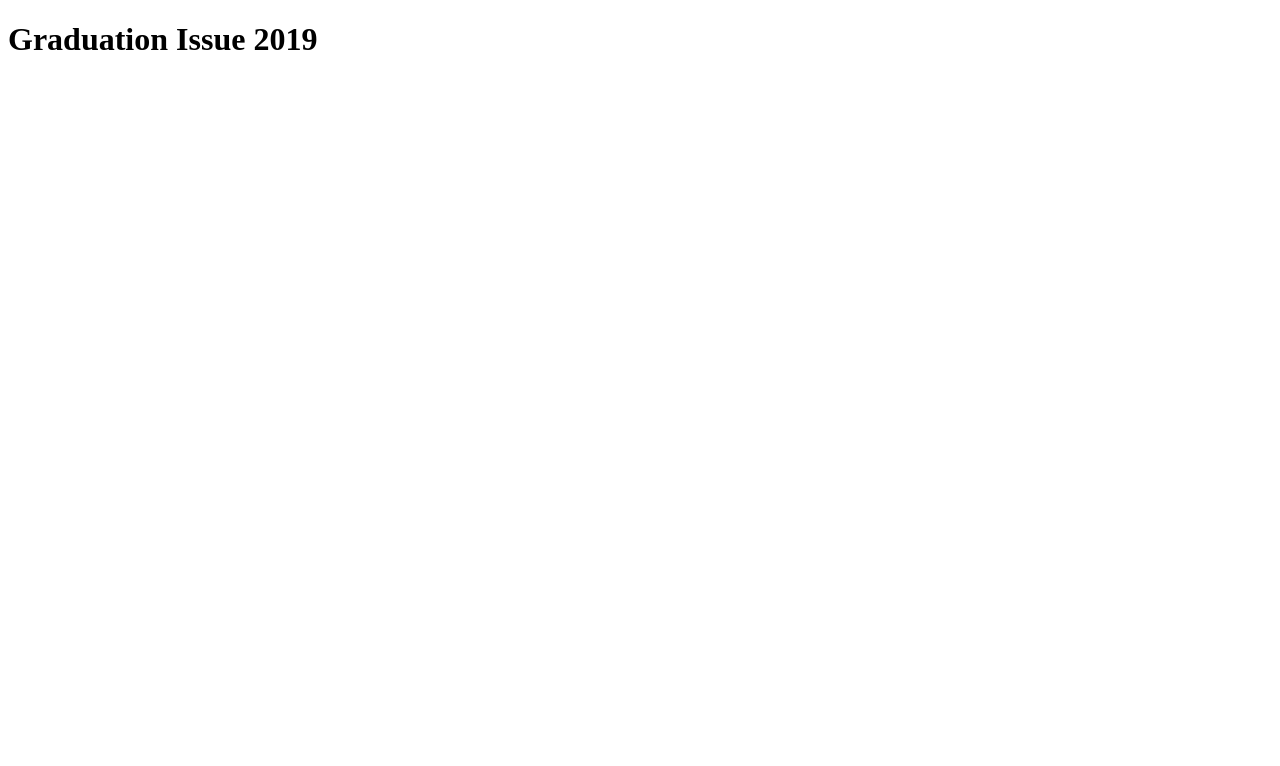
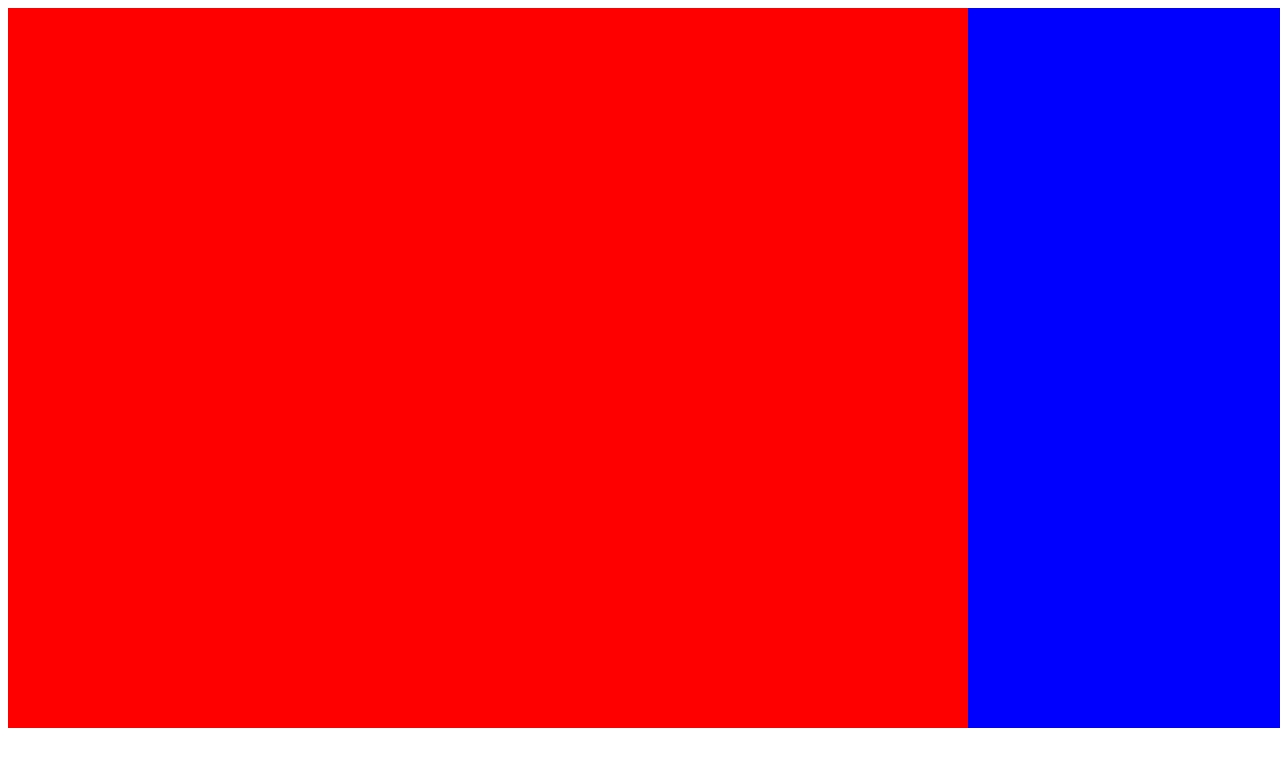
Before and after one commit to dailybruin/interactive.2019.graduation-issue, a React (Vite) app: page / in a window 1280 px wide. Shown: the top 766 px of the page. Built offline with nearby package versions, Linux system fonts and the light colour scheme.

Commit message:
added flex layout and emotion

```diff
--- a/package.json
+++ b/package.json
@@ -8,6 +8,7 @@
     },
     "dependencies": {
         "@babel/preset-react": "^7.0.0",
+        "emotion": "^10.0.9",
         "parcel": "^1.12.3",
         "parcel-bundler": "^1.12.3",
         "prettier": "^1.17.1",
--- a/src/components/App.js
+++ b/src/components/App.js
@@ -1,7 +1,8 @@
 import React from "react";
+import { Layout } from "./Layout";
 
 export class App extends React.Component {
     render() {
-        return <h1>Graduation Issue 2019</h1>
+        return <Layout />
     }
 }
--- /dev/null
+++ b/src/components/Layout/index.js
@@ -0,0 +1,29 @@
+import React from "react";
+import { css } from 'emotion'
+
+export class Layout extends React.Component {
+    render() {
+        return (
+            <div className={css`
+                display: flex;
+                flex-direction: row;
+                justify-content: flex-start;
+                width: 100vw;
+                height: 90vh;
+            `}>
+                <div className={css`
+                    flex-grow: 3;
+                    background-color: red;
+                `}>
+
+                </div>
+                <div className={css`
+                    flex-grow: 1;
+                    background-color: blue;
+                `}>
+
+                </div>
+            </div>
+        )
+    }
+}
--- a/src/index.html
+++ b/src/index.html
@@ -4,6 +4,7 @@
         <meta charset="utf-8">
         <meta name="viewport" content="width=device-width, initial-scale=1.0">
         <meta http-equiv="X-UA-Compatible" content="ie=edge">
+        <link rel="stylesheet" href="/style.css" />
         <!-- Google Fonts -->
 
         <title>Graduation Issue 2019 | Daily Bruin</title>
--- /dev/null
+++ b/src/style.css
@@ -0,0 +1,3 @@
+body {
+    margin: 0
+}
```
Also changed, not shown: 1 other file (tests, documents, lock files or other folders).
